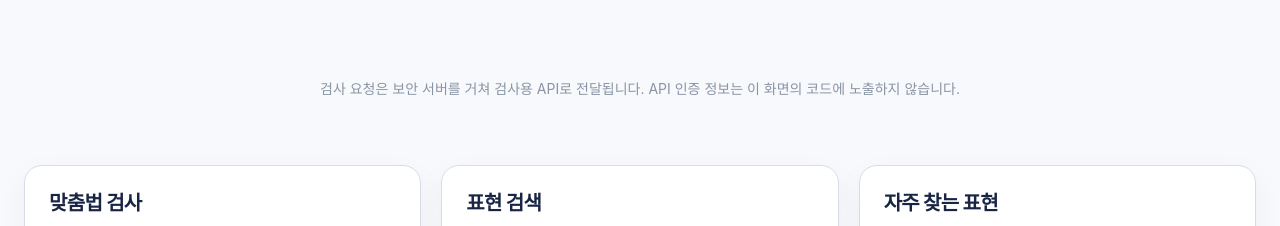
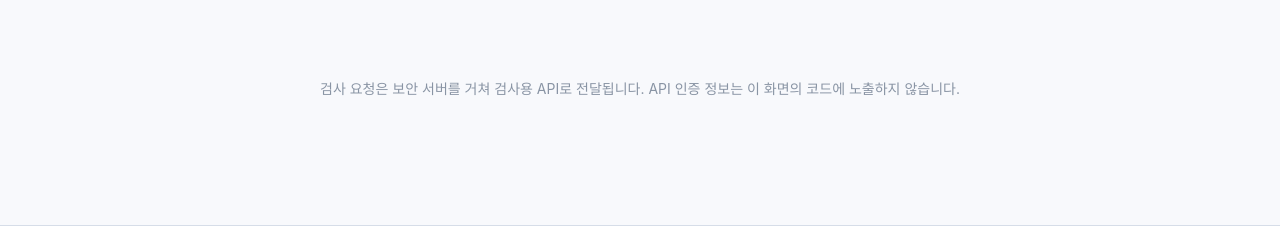
Before and after one commit to kimdanbi1226/aramgeul, a website: page index.html in a window 1280 px wide. Shown: the part 2129-2355 px from the top of the page. Drawn offline with Linux system fonts and the light colour scheme.

Commit message:
Remove redundant shared feature cards above footer

```diff
--- a/index.html
+++ b/index.html
@@ -407,7 +407,7 @@ main#home>.home-feature-section{margin-bottom:88px!important}
   <div class="expression-results" id="expressionResults" aria-live="polite"></div>
 </section></section>
 <section class="popular-section" aria-labelledby="popularTitle"><div class="section-heading"><span class="section-icon" aria-hidden="true"><svg viewBox="0 0 24 24"><circle cx="10.5" cy="10.5" r="6.5"/><path d="m16 16 5 5"/></svg></span><div><h2 id="popularTitle">자주 찾아본 표현</h2><p>자주 확인하는 헷갈리기 쉬운 표현을 선택해 검색할 수 있습니다.</p></div></div><div class="popular-grid"><a href="#expression" class="popular-item" data-expression="늘이다"><span class="popular-word">늘이다</span><span class="popular-arrow" aria-hidden="true">→</span></a><a href="#expression" class="popular-item" data-expression="부치다"><span class="popular-word">부치다</span><span class="popular-arrow" aria-hidden="true">→</span></a><a href="#expression" class="popular-item" data-expression="왠지"><span class="popular-word">왠지</span><span class="popular-arrow" aria-hidden="true">→</span></a><a href="#expression" class="popular-item" data-expression="할 수"><span class="popular-word">할 수</span><span class="popular-arrow" aria-hidden="true">→</span></a></div></section>
-<p class="notice">검사 요청은 보안 서버를 거쳐 검사용 API로 전달됩니다. API 인증 정보는 이 화면의 코드에 노출하지 않습니다.</p></main><section class="home-tool-sections" aria-label="아람글 주요 기능"><a class="home-tool-card" href="/checker.html"><h2>맞춤법 검사</h2><p>문장의 맞춤법과 띄어쓰기, 표현을 확인하고 수정 이유와 근거를 살펴보세요.</p><span>검사하러 가기 →</span></a><a class="home-tool-card" href="/expression.html"><h2>표현 검색</h2><p>헷갈리는 단어와 표현의 차이를 검색하고 관련 설명과 사전 정보를 확인하세요.</p><span>표현 찾아보기 →</span></a><a class="home-tool-card" href="#popularTitle"><h2>자주 찾는 표현</h2><p>늘이다, 부치다, 왠지, 할 수 등 자주 헷갈리는 표현을 빠르게 찾아보세요.</p><span>인기 표현 보기 →</span></a><a class="home-tool-card" href="/about.html"><h2>아람글 소개</h2><p>아람글이 지향하는 한국어 글쓰기와 정보 제공 원칙을 알아보세요.</p><span>서비스 소개 →</span></a></section><footer class="site-footer"><div class="footer-inner"><a class="footer-brand" href="/" aria-label="아람글 홈"><span>아람글</span><small>한국어를 더 정확하고 자연스럽게</small></a><nav class="footer-links" aria-label="서비스 및 안내"><a href="/checker.html">맞춤법 검사</a><a href="/expression.html">표현 검색</a><a href="/about.html">아람글 소개</a><a href="/roadmap.html">서비스 로드맵</a><a href="/terms.html">이용약관</a></nav><p class="footer-description">아람글은 한국어의 맞춤법·띄어쓰기·표현을 확인하고 더 정확한 글쓰기를 돕는 서비스입니다. 자동 검사 결과는 문맥에 따라 달라질 수 있으므로 중요한 글은 근거와 함께 확인해 주세요.</p><div class="footer-bottom"><span>© <span id="footerYear">2026</span> 아람글</span><a href="/terms.html">이용약관</a></div></div></footer>
+<p class="notice">검사 요청은 보안 서버를 거쳐 검사용 API로 전달됩니다. API 인증 정보는 이 화면의 코드에 노출하지 않습니다.</p></main><footer class="site-footer"><div class="footer-inner"><a class="footer-brand" href="/" aria-label="아람글 홈"><span>아람글</span><small>한국어를 더 정확하고 자연스럽게</small></a><nav class="footer-links" aria-label="서비스 및 안내"><a href="/checker.html">맞춤법 검사</a><a href="/expression.html">표현 검색</a><a href="/about.html">아람글 소개</a><a href="/roadmap.html">서비스 로드맵</a><a href="/terms.html">이용약관</a></nav><p class="footer-description">아람글은 한국어의 맞춤법·띄어쓰기·표현을 확인하고 더 정확한 글쓰기를 돕는 서비스입니다. 자동 검사 결과는 문맥에 따라 달라질 수 있으므로 중요한 글은 근거와 함께 확인해 주세요.</p><div class="footer-bottom"><span>© <span id="footerYear">2026</span> 아람글</span><a href="/terms.html">이용약관</a></div></div></footer>
 <div class="site-toast" id="siteToast" role="status" aria-live="polite" aria-atomic="true"></div>
 <dialog class="guide-dialog" id="guideDialog" aria-labelledby="guideTitle" aria-describedby="guideDescription">
   <div class="guide-dialog-head"><h2 id="guideTitle">시작하기 전에</h2><button type="button" id="closeGuide" aria-label="안내 닫기">×</button></div>
```
